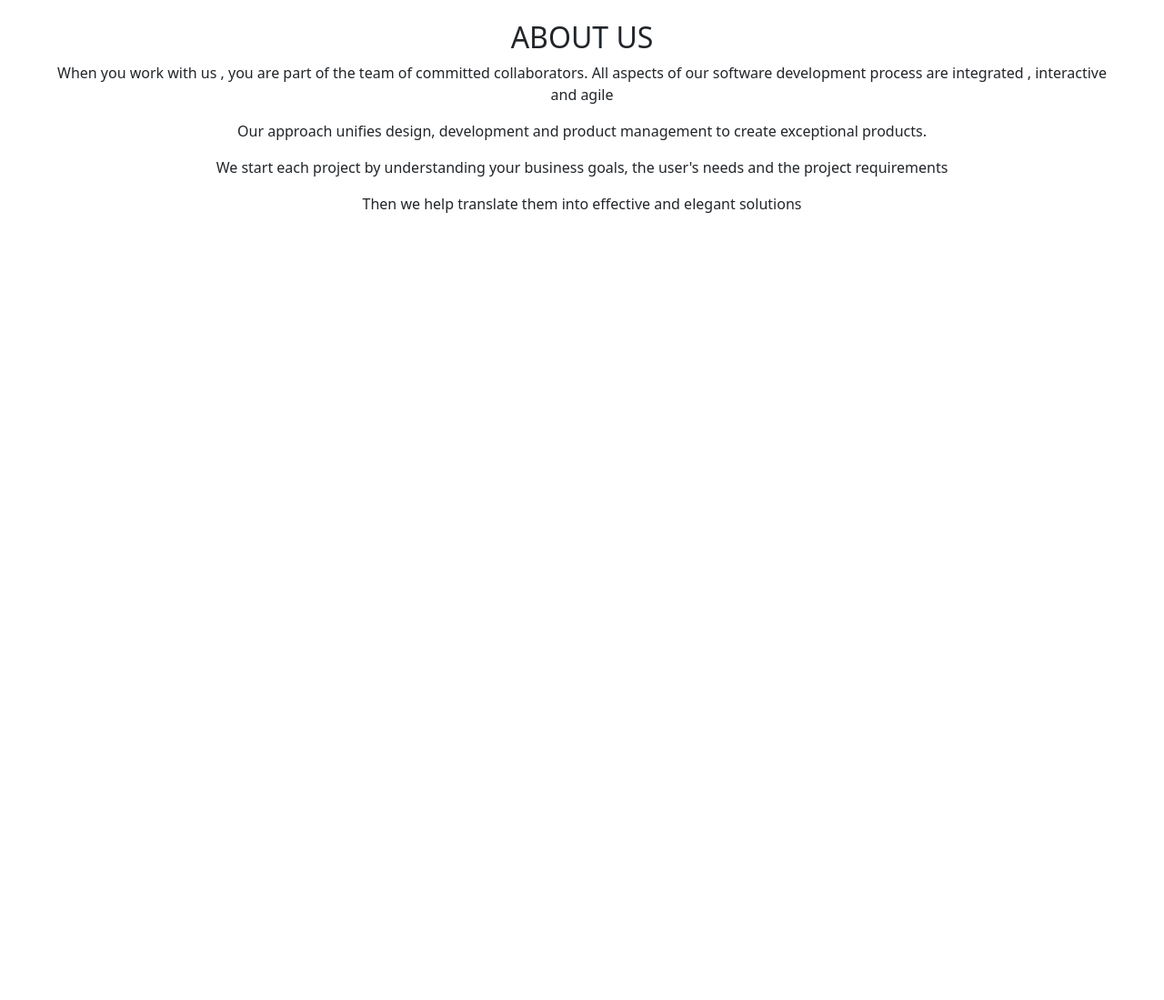
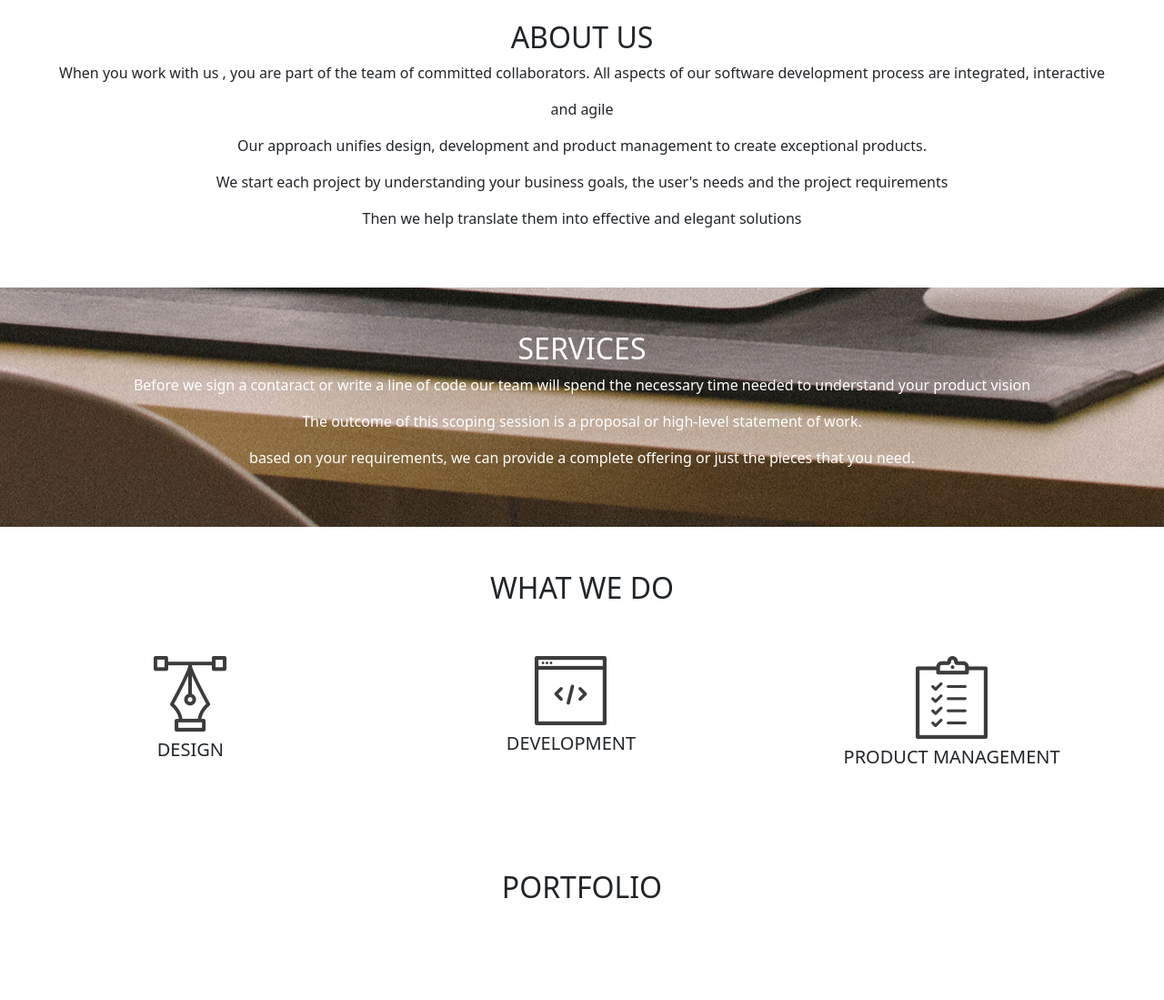
Before and after one commit to rossyvee/FIctinal-studioIP, a plain HTML site: page index.html in a window 1280 px wide. Shown: the part 726-1825 px from the top of the page at 91% size. Before the commit the page ends 1026 px from the top, so only its background shows below. Drawn offline with Linux system fonts and the light colour scheme.

Commit message:
adding comment sections to my divs, adding wordings to the service tab,adding images to the service tab

```diff
--- a/index.html
+++ b/index.html
@@ -11,6 +11,7 @@
 <body>
     <div class="container-fluid">
 
+        <!-- start section-one -->
         <div class="row text-center pt-5" id="section-one">
             <div class="col-md-12 col-sm-12">
                 <img src="assets/logo/logo.png" alt="Logo">
@@ -24,14 +25,19 @@
                 <img src="assets/mouse_click.png" alt="Mouse click">
             </div>
         </div>
+        <!-- end section one -->
 
+        <!-- start section-two -->
         <div class="row" id="section-two">
 
             <div class="col-md-12 col-sm-12 text-center p-5">
 
                 <h2>ABOUT US</h2>
                 <p>
-                    When you work with us , you are part of the team of committed collaborators. All aspects of our software development process are integrated , interactive and agile
+                    When you work with us , you are part of the team of committed collaborators. All aspects of our software development process are integrated, interactive
+                </p>
+                <p>
+                    and agile
                 </p>
                 <p>
                     Our approach unifies design, development and product management to create exceptional products.
@@ -46,11 +52,88 @@
 
         </div>
 
+        <!-- end section-two -->
 
-        <div class="row" id="section-three"></div>
-        <div class="row" id="section-four"></div>
-        <div class="row" id="section-five"></div>
+
+        <div class="row  pt-5 pb-5" id="section-three">
+            <div class="col-md-12 col-sm-12 text-center">
+                <h2>SERVICES</h2>
+                <p>
+                    Before we sign a contaract or write a line of code our team will spend the necessary time needed to understand your product vision
+                </p>
+                <p>
+                    The outcome of this scoping session is a proposal or high-level statement of work.
+                </p>
+                <p>
+                    based on your requirements, we can provide a complete offering or just the pieces that you need.
+                </p>
+            </div>
+        </div>
+
+
+        <div class="row text-center pt-5 pb-5" id="section-four">
+            <div class="col-md-12 col-sm-12">
+                <h2>WHAT WE DO</h2>
+            </div>
+            <div class="row pt-5">
+                <div class="col-md-4 col-sm-12">
+                    <img src="assets/services_icons/design_icon.png" alt="DESIGN">
+                    <h5 class="p-2">DESIGN</h5>
+                </div>
+                <div class="col-md-4 col-sm-12">
+                    <img src="assets/services_icons/dev_icon.png" alt="DEVELOPMENT">
+                    <h5 class="p-2">DEVELOPMENT</h5>
+                </div>
+                <div class="col-md-4 col-sm-12">
+                    <img src="assets/services_icons/product_icon.png" alt="PRODUCT MANAGEMENT">
+                    <h5 class="p-2">PRODUCT MANAGEMENT</h5>
+                </div>
+            </div>
+        </div>
+
+
+        <div class="row text-center pt-5 pb-5" id="section-five">
+            <h2>PORTFOLIO</h2>
+            <div class="col-md-3 col-sm-6">
+                <img src="" alt="">
+            </div>
+
+            <div class="col-md-3 col-sm-6">
+                <img src="" alt="">
+            </div>
+
+            <div class="col-md-3 col-sm-6">
+                <img src="" alt="">
+            </div>
+
+            <div class="col-md-3 col-sm-6">
+                <img src="" alt="">
+            </div>
+
+            <div class="col-md-3 col-sm-6">
+                <img src="" alt="">
+            </div>
+
+
+            <div class="col-md-3 col-sm-6">
+                <img src="" alt="">
+            </div>
+
+            <div class="col-md-3 col-sm-6">
+                <img src="" alt="">
+            </div>
+
+            <div class="col-md-3 col-sm-6">
+                <img src="" alt="">
+            </div>
+
+
+
+        </div>
         <div class="row" id="section-six"></div>
+
+
+
     </div>
 
     <!-- javascript -->
```
